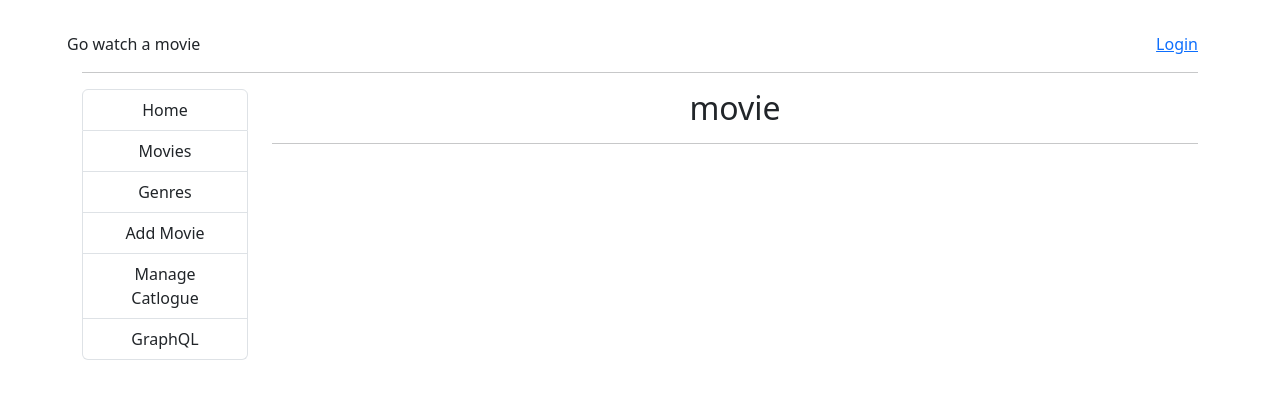
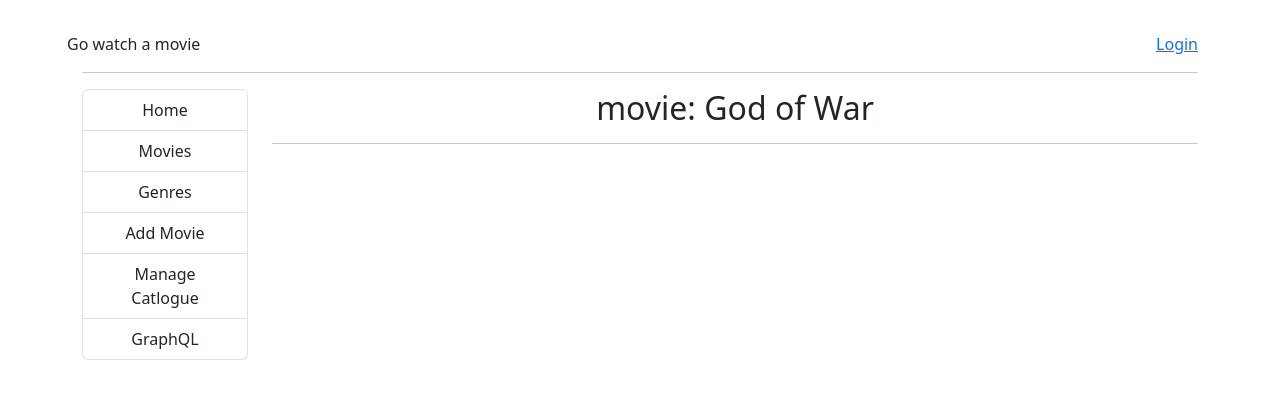
Before and after one commit to samofoke/react_go, a React (Vite) app in the folder react-go-frontend/: page /movies/1 in a window 1280 px wide. Shown: the top 398 px of the page. Built offline with nearby package versions, Linux system fonts and the light colour scheme.

Commit message:
building the functionality for movies

```diff
--- a/react-go-frontend/src/components/movies/movie.tsx
+++ b/react-go-frontend/src/components/movies/movie.tsx
@@ -1,12 +1,30 @@
-import React from "react";
+import React, { useEffect, useState } from "react";
+import { useParams } from "react-router-dom";
+import { Movie } from "../../interface/movies/movies-interface";
 
-const Movies: React.FC = () => {
+const MovieComponent: React.FC = () => {
+  const [movie, setMovie] = useState<Movie | null>(null);
+  let { id } = useParams();
+  console.log("getting the id", id);
+
+  useEffect(() => {
+    let dummyData: Movie = {
+      id: 1,
+      title: "God of War",
+      release_date: "2001-04-05",
+      runtime: 120,
+      mpaa_rating: "PG-13",
+      description: "this is always long",
+    };
+    setMovie(dummyData);
+  }, [id]);
+  console.log("getting the movie: ", movie);
   return (
     <>
-      <h2>movie</h2>
+      <h2>movie: {movie?.title}</h2>
       <hr />
     </>
   );
 };
 
-export default Movies;
+export default MovieComponent;
--- a/react-go-frontend/src/main.tsx
+++ b/react-go-frontend/src/main.tsx
@@ -14,7 +14,7 @@
 import ManageCatalogue from "./components/manage-catalogue/manage-catalogue.tsx";
 import GraphQL from "./GraphQL/GraphQL.tsx";
 import Login from "./components/auth/login/login.tsx";
-import Movies from "./components/movies/movie.tsx";
+import MovieComponent from "./components/movies/movie.tsx";
 
 const router = createBrowserRouter([
   {
@@ -24,7 +24,7 @@
     children: [
       { index: true, element: <HomeCentral /> },
       { path: "/movies", element: <MoviesSection /> },
-      { path: "/movies/:id", element: <Movies /> },
+      { path: "/movies/:id", element: <MovieComponent /> },
       { path: "/genres", element: <Genres /> },
       { path: "/edit-movie/movie/0", element: <EditMovie /> },
       { path: "/manage-catalogue", element: <ManageCatalogue /> },
```
